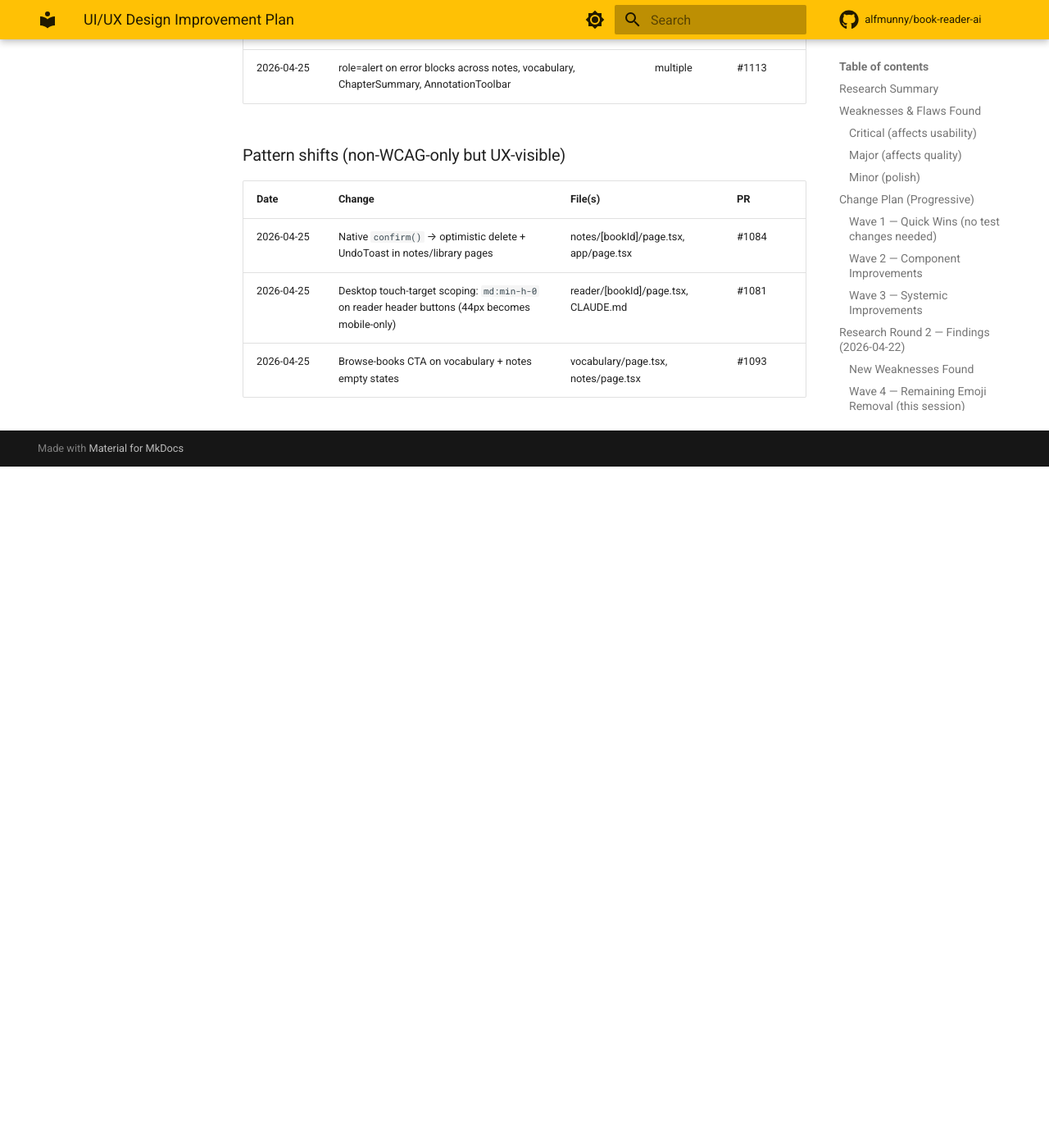
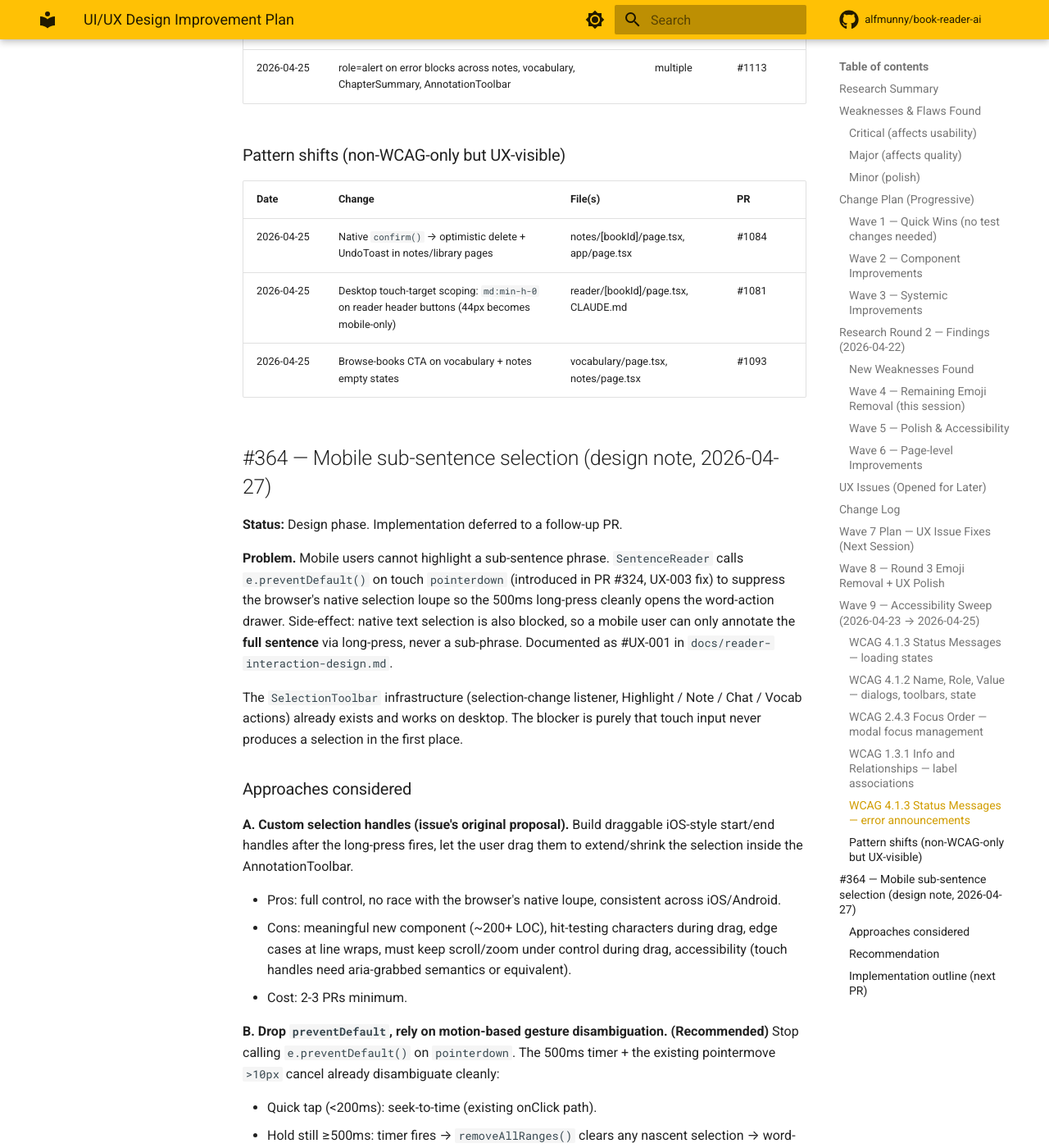
Before and after one commit to alfmunny/book-reader-ai, an MkDocs documentation site: the page built from docs/design-improvement-plan.md, in a window 1280 px wide and 1400 px high, scrolled down 11081 px. Shown: the whole window at 82% size. Built offline with MkDocs 1.6.1 and Material for MkDocs 9.7.7, drawn with Linux system fonts in a browser that asks for light colours; comment, search, counter and statistics services are not loaded; before the commit the page ends 11650 px from its top, so only the background shows below that; some of the changed text lies outside the part shown.

Commit message:
docs: design note for mobile sub-sentence selection (#364)
Adds a design note in docs/design-improvement-plan.md proposing the
fix for the long-standing mobile sub-sentence-selection gap (#UX-001 /
#364), and updates docs/reader-interaction-design.md to point at it.

Three approaches considered (custom selection handles, drop touch
preventDefault with motion-based gesture disambiguation, explicit mode
toggle button). Recommendation: drop the touch preventDefault. ~5 LOC
change, reuses the existing desktop SelectionToolbar end-to-end, leans
on the platform's familiar selection UI. Implementation will follow as
a separate PR.

Per CLAUDE.md UI/UX Dev rule "For larger UX changes: write a short
design note in docs/design-improvement-plan.md before coding".

Co-Authored-By: Claude Opus 4.7 <noreply@anthropic.com>

```diff
--- a/docs/design-improvement-plan.md
+++ b/docs/design-improvement-plan.md
@@ -244,3 +244,52 @@ Systematic WCAG 2.1 AA pass covering loading states, dialog semantics, focus man
 | 2026-04-25 | Native `confirm()` → optimistic delete + UndoToast in notes/library pages | notes/[bookId]/page.tsx, app/page.tsx | #1084 |
 | 2026-04-25 | Desktop touch-target scoping: `md:min-h-0` on reader header buttons (44px becomes mobile-only) | reader/[bookId]/page.tsx, CLAUDE.md | #1081 |
 | 2026-04-25 | Browse-books CTA on vocabulary + notes empty states | vocabulary/page.tsx, notes/page.tsx | #1093 |
+
+## #364 — Mobile sub-sentence selection (design note, 2026-04-27)
+
+**Status:** Design phase. Implementation deferred to a follow-up PR.
+
+**Problem.** Mobile users cannot highlight a sub-sentence phrase. `SentenceReader` calls `e.preventDefault()` on touch `pointerdown` (introduced in PR #324, UX-003 fix) to suppress the browser's native selection loupe so the 500ms long-press cleanly opens the word-action drawer. Side-effect: native text selection is also blocked, so a mobile user can only annotate the **full sentence** via long-press, never a sub-phrase. Documented as #UX-001 in `docs/reader-interaction-design.md`.
+
+The `SelectionToolbar` infrastructure (selection-change listener, Highlight / Note / Chat / Vocab actions) already exists and works on desktop. The blocker is purely that touch input never produces a selection in the first place.
+
+### Approaches considered
+
+**A. Custom selection handles (issue's original proposal).**
+Build draggable iOS-style start/end handles after the long-press fires, let the user drag them to extend/shrink the selection inside the AnnotationToolbar.
+
+- Pros: full control, no race with the browser's native loupe, consistent across iOS/Android.
+- Cons: meaningful new component (~200+ LOC), hit-testing characters during drag, edge cases at line wraps, must keep scroll/zoom under control during drag, accessibility (touch handles need aria-grabbed semantics or equivalent).
+- Cost: 2-3 PRs minimum.
+
+**B. Drop `preventDefault`, rely on motion-based gesture disambiguation. (Recommended)**
+Stop calling `e.preventDefault()` on `pointerdown`. The 500ms timer + the existing pointermove `>10px` cancel already disambiguate cleanly:
+
+- Quick tap (<200ms): seek-to-time (existing onClick path).
+- Hold still ≥500ms: timer fires → `removeAllRanges()` clears any nascent selection → word-action drawer opens (existing path).
+- Drag >10px before 500ms: pointermove cancels the long-press timer → browser's native loupe + selection handles take over → user lifts finger → existing `SelectionToolbar` mounts above the selection rect → Highlight saves a sub-sentence annotation.
+
+- Pros: ~5 LOC change in `SentenceReader.tsx`; no new component; uses the platform's familiar selection UI; reuses `SelectionToolbar` end-to-end.
+- Cons: Brief visual jank possible if the user holds still long enough for the browser to *start* showing its loupe (typically ~300-450ms across iOS/Android) before our 500ms timer clears the selection. In practice the loupe-flash is acceptable and ships in many native apps with similar gesture stacks.
+- Cost: 1 PR for the implementation + 1 regression test asserting `preventDefault` is gone from the touch branch.
+
+**C. Mode-toggle button on the reader top bar.**
+Add an explicit "Select text" toggle that, while on, suspends the long-press handler entirely and lets native selection work normally. Toggle off to restore long-press → annotation flow.
+
+- Pros: zero ambiguity; user opts into selection mode explicitly.
+- Cons: extra chrome cluttering the toolbar; users have to know the toggle exists; adds a mode where there isn't one today; doesn't fix the discoverability problem (most users won't find the toggle).
+- Cost: 1 PR but UX regression compared to platform native.
+
+### Recommendation
+
+Approach **B** is the smallest change with the highest leverage. The `SelectionToolbar` is already wired and tested on desktop; making touch produce a selection is the only missing link. The brief loupe-flash is a tolerable cost compared to building a custom handle system for marginal polish.
+
+If post-ship telemetry or user feedback shows the loupe-flash is intrusive, we can iterate toward Approach A or C; both are additive on top of B.
+
+### Implementation outline (next PR)
+
+1. In `SentenceReader.tsx` `handleSegLongPress`: remove the `if (e.pointerType === "touch") e.preventDefault();` line at the top of the handler. Keep everything else (timer, removeAllRanges, drawer open).
+2. Confirm by hand on iOS Safari + Android Chrome: long-press still opens the word-action drawer; drag-select produces a selection; existing SelectionToolbar Highlight/Note/Chat/Vocab actions all work on the touch-produced selection.
+3. Update `docs/reader-interaction-design.md` mobile section: replace the "no sub-sentence path" note with the new gesture model, mark #UX-001 resolved.
+4. Regression test: assert the `e.pointerType === "touch"` guard is no longer paired with `preventDefault()` in `SentenceReader.tsx`. (Negative regex on the file source is sufficient — the runtime semantics belong to manual + E2E coverage.)
+5. Optional follow-up: extend an existing E2E in `frontend/e2e/` to simulate a `pointermove >10px` drag and assert the SelectionToolbar mounts.
```
Also changed, not shown: docs/reader-interaction-design.md (+1 -1 lines).
